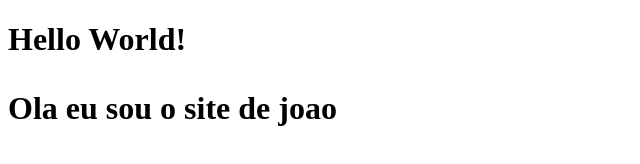
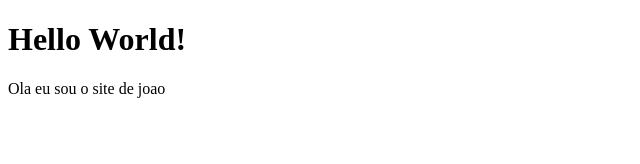
Before and after one commit to oficinajleal/oficinajleal.github.io, a plain HTML site: page index.html in a window 1280 px wide. Shown: the whole page, without its empty margins (0-640 px from the left). Drawn offline with Linux system fonts and the light colour scheme.

Commit message:
Upload file

```diff
--- a/index.html
+++ b/index.html
@@ -5,7 +5,7 @@
 	<title>Oficina JLeal</title>
 </head>
 <body>
-<h1>Hello World!<h1>
+<h1>Hello World!</h1>
 <p>Ola eu sou o site de joao<p>
 </body>
 </html>
```
